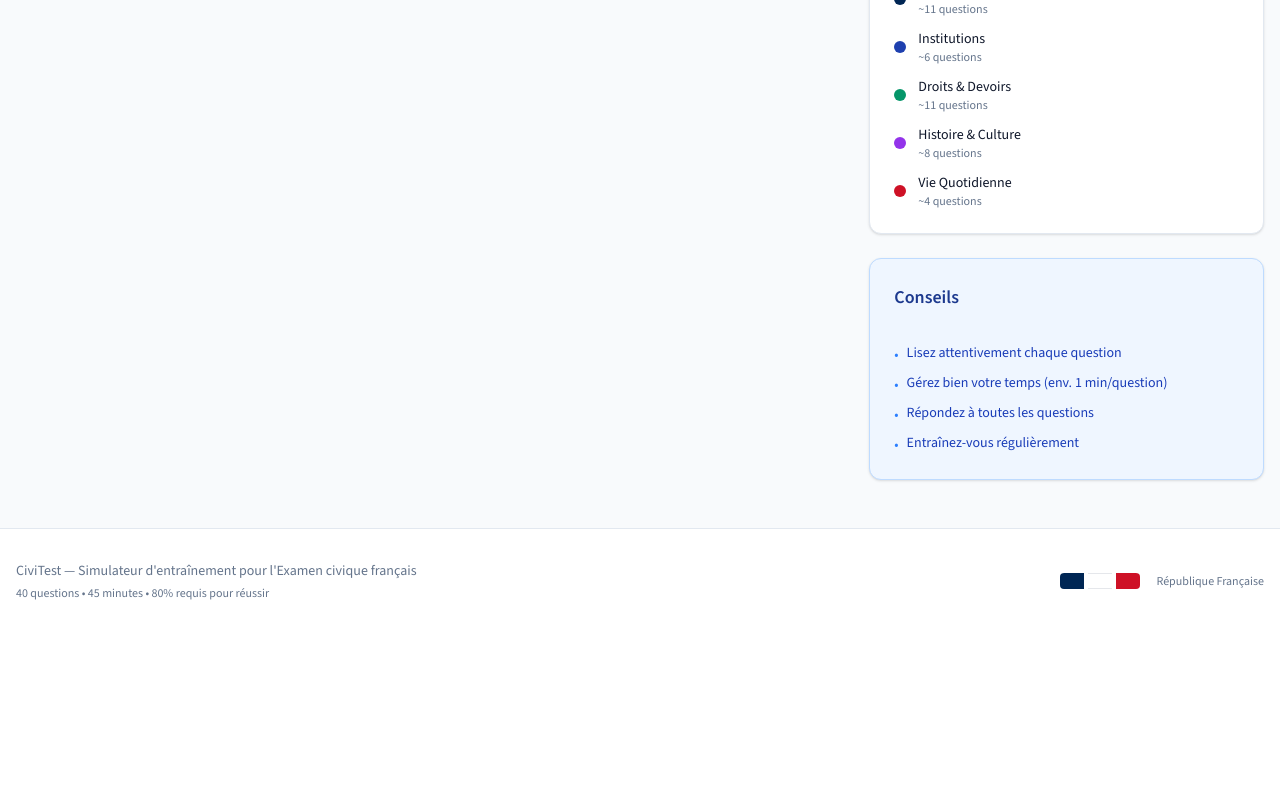
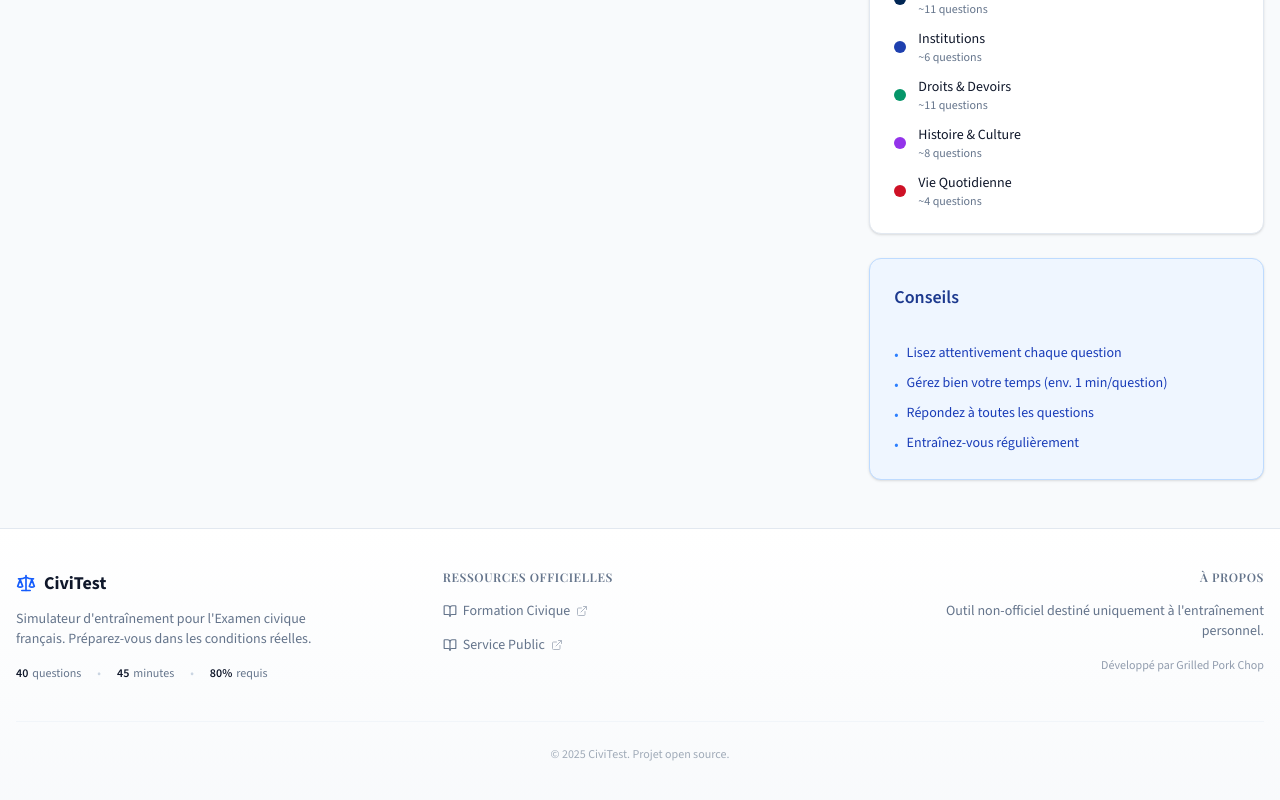
Before and after one commit to grilled-pork-chop/civitest, a React (Vite) app: page /#/ in a window 1280 px wide. Shown: the part 951-1751 px from the top of the page. Before the commit the page ends 1584 px from the top, so only its background shows below. Built offline with nearby package versions, Linux system fonts and the light colour scheme.

Commit message:
feat: update the footer

```diff
--- a/src/components/layout/Footer.tsx
+++ b/src/components/layout/Footer.tsx
@@ -1,28 +1,93 @@
+import { BookOpen, ExternalLink, Scale } from "lucide-react";
+
 export function Footer() {
+  const currentYear = new Date().getFullYear();
+
   return (
-      <footer className="border-t bg-white mt-auto">
-        <div className="container mx-auto px-4 py-8">
-          <div className="flex flex-col md:flex-row justify-between items-center gap-4">
-            <div className="text-center md:text-left">
-              <p className="text-sm text-muted-foreground">
-                CiviTest — Simulateur d'entraînement pour l'Examen civique français
-              </p>
-              <p className="text-xs text-muted-foreground mt-1">
-                40 questions • 45 minutes • 80% requis pour réussir
-              </p>
+    <footer className="border-t bg-gradient-to-b from-white to-slate-50 mt-auto">
+      <div className="container mx-auto px-4 py-10">
+        <div className="grid gap-8 md:grid-cols-3">
+          {/* Brand */}
+          <div className="text-center md:text-left">
+            <div className="flex items-center justify-center md:justify-start gap-2 mb-3">
+              <Scale className="h-5 w-5 text-blue-600" />
+              <span className="text-lg font-bold text-foreground">
+                CiviTest
+              </span>
             </div>
-            <div className="flex items-center gap-4">
-              <div className="flex gap-1">
-                <div className="w-6 h-4 bg-[#002654] rounded-l" />
-                <div className="w-6 h-4 bg-white border-y border-gray-200" />
-                <div className="w-6 h-4 bg-[#CE1126] rounded-r" />
-              </div>
-              <span className="text-xs text-muted-foreground">
-                République Française
+            <p className="text-sm text-muted-foreground max-w-xs mx-auto md:mx-0">
+              Simulateur d'entraînement pour l'Examen civique français.
+              Préparez-vous dans les conditions réelles.
+            </p>
+            <div className="flex items-center justify-center md:justify-start gap-4 mt-4 text-xs text-muted-foreground">
+              <span className="flex items-center gap-1">
+                <span className="font-semibold text-foreground">40</span> questions
+              </span>
+              <span className="text-slate-300">•</span>
+              <span className="flex items-center gap-1">
+                <span className="font-semibold text-foreground">45</span> minutes
+              </span>
+              <span className="text-slate-300">•</span>
+              <span className="flex items-center gap-1">
+                <span className="font-semibold text-foreground">80%</span> requis
               </span>
             </div>
           </div>
+
+          {/* Resources */}
+          <div className="text-center md:text-left">
+            <h3 className="text-xs font-semibold uppercase tracking-wider text-muted-foreground mb-4">
+              Ressources officielles
+            </h3>
+            <ul className="space-y-2.5">
+              <li>
+                <a
+                  href="https://formation-civique.interieur.gouv.fr/"
+                  target="_blank"
+                  rel="noopener noreferrer"
+                  className="inline-flex items-center gap-1.5 text-sm text-muted-foreground hover:text-foreground transition-colors"
+                >
+                  <BookOpen className="h-3.5 w-3.5" />
+                  Formation Civique
+                  <ExternalLink className="h-3 w-3 opacity-50" />
+                </a>
+              </li>
+              <li>
+                <a
+                  href="https://www.service-public.fr/particuliers/vosdroits/F2213"
+                  target="_blank"
+                  rel="noopener noreferrer"
+                  className="inline-flex items-center gap-1.5 text-sm text-muted-foreground hover:text-foreground transition-colors"
+                >
+                  <BookOpen className="h-3.5 w-3.5" />
+                  Service Public
+                  <ExternalLink className="h-3 w-3 opacity-50" />
+                </a>
+              </li>
+            </ul>
+          </div>
+
+          {/* Info */}
+          <div className="text-center md:text-right">
+            <h3 className="text-xs font-semibold uppercase tracking-wider text-muted-foreground mb-4">
+              À propos
+            </h3>
+            <p className="text-sm text-muted-foreground mb-4 max-w-xs mx-auto md:ml-auto md:mr-0">
+              Outil non-officiel destiné uniquement à l'entraînement personnel.
+            </p>
+            <p className="text-xs text-muted-foreground/70">
+              Développé par Grilled Pork Chop
+            </p>
+          </div>
         </div>
-      </footer>
+
+        {/* Bottom */}
+        <div className="mt-10 pt-6 border-t border-slate-100">
+          <p className="text-center text-xs text-muted-foreground/60">
+            © {currentYear} CiviTest. Projet open source.
+          </p>
+        </div>
+      </div>
+    </footer>
   );
 }
```
